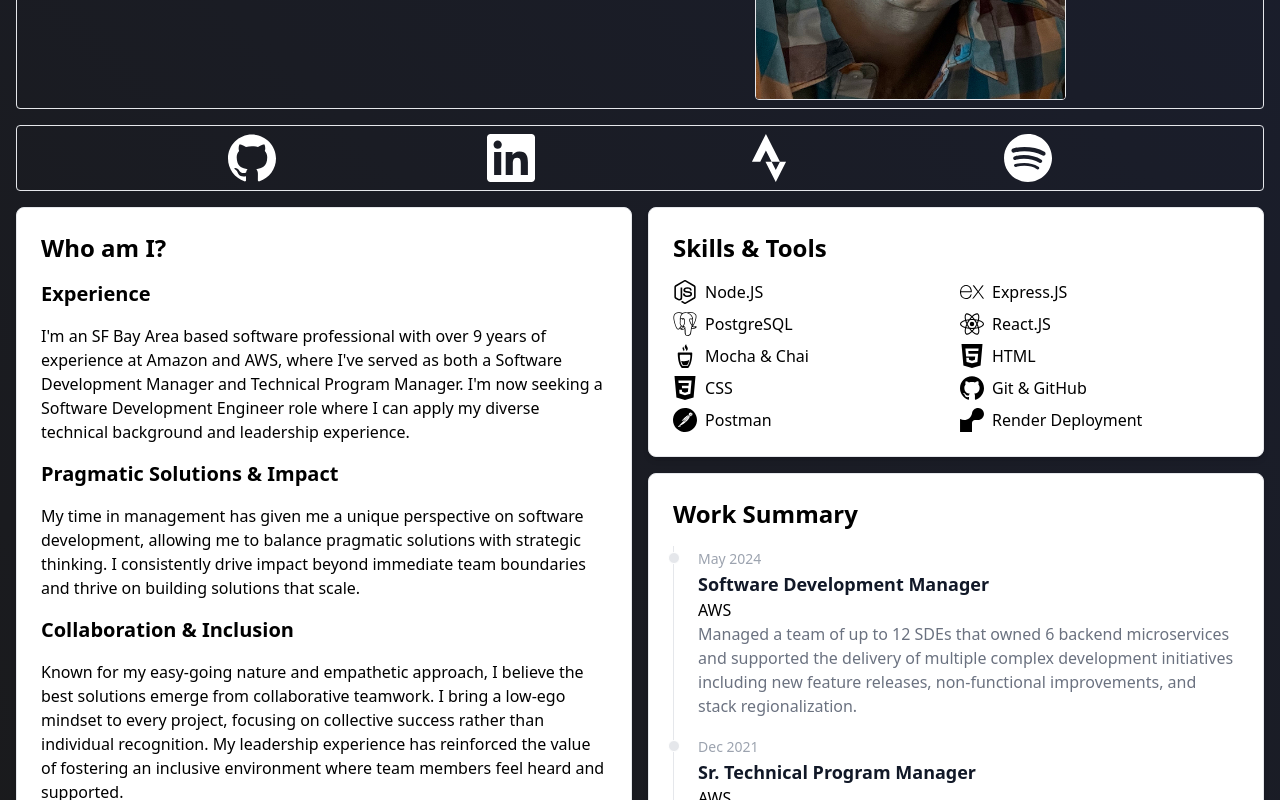
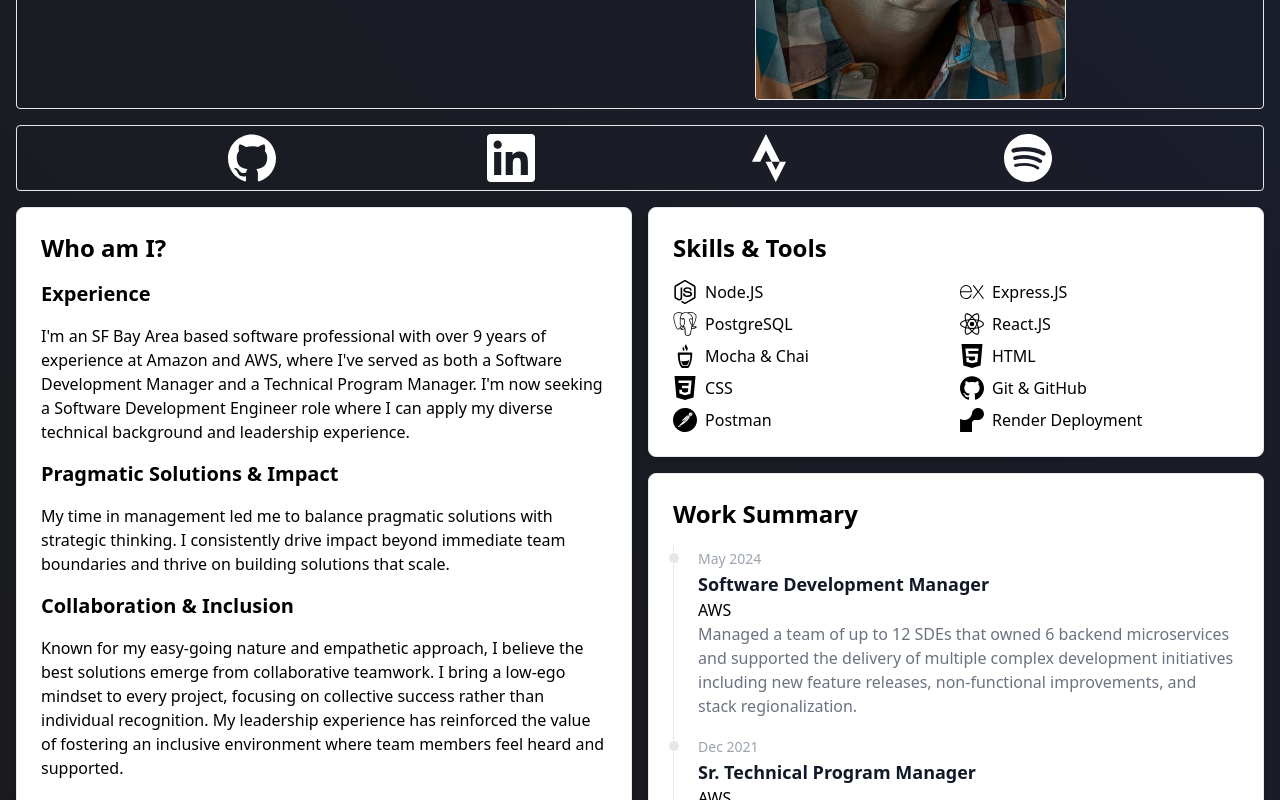
Before and after one commit to zak-goldberg/zak-goldberg-dev, a React (Vite) app: page / in a window 1280 px wide. Shown: the part 450-1250 px from the top of the page. Built offline with nearby package versions, Linux system fonts and the light colour scheme.

Commit message:
Updated copy.

```diff
--- a/src/components/home-page-content.jsx
+++ b/src/components/home-page-content.jsx
@@ -104,14 +104,13 @@ const HomePageContent = () => {
             <p>
               I'm an SF Bay Area based software professional with over 9 years
               of experience at Amazon and AWS, where I've served as both a
-              Software Development Manager and Technical Program Manager. I'm
+              Software Development Manager and a Technical Program Manager. I'm
               now seeking a Software Development Engineer role where I can apply
               my diverse technical background and leadership experience.
             </p>
             <h4 className="text-xl font-semibold">Pragmatic Solutions & Impact</h4>
             <p>
-              My time in management has given me a unique perspective on
-              software development, allowing me to balance pragmatic solutions
+              My time in management led me to balance pragmatic solutions
               with strategic thinking. I consistently drive impact beyond
               immediate team boundaries and thrive on building solutions that
               scale.
```
